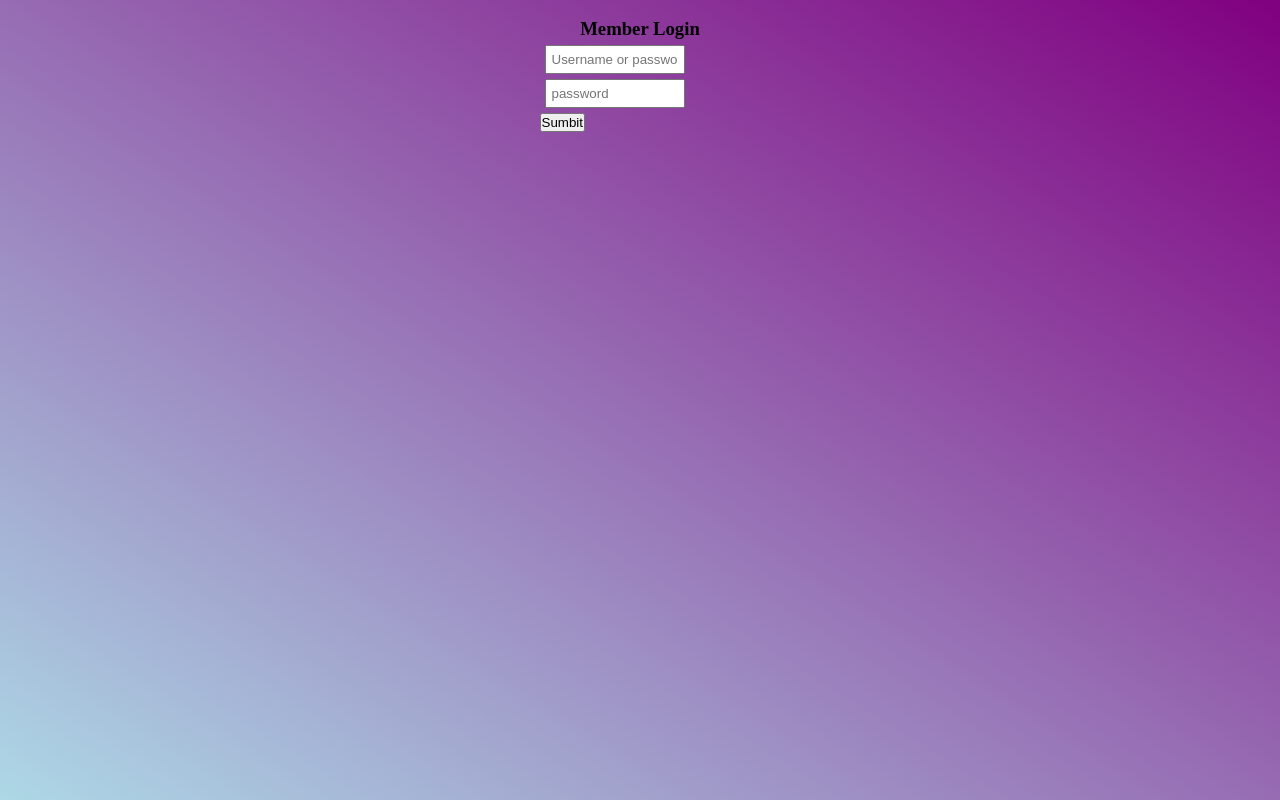
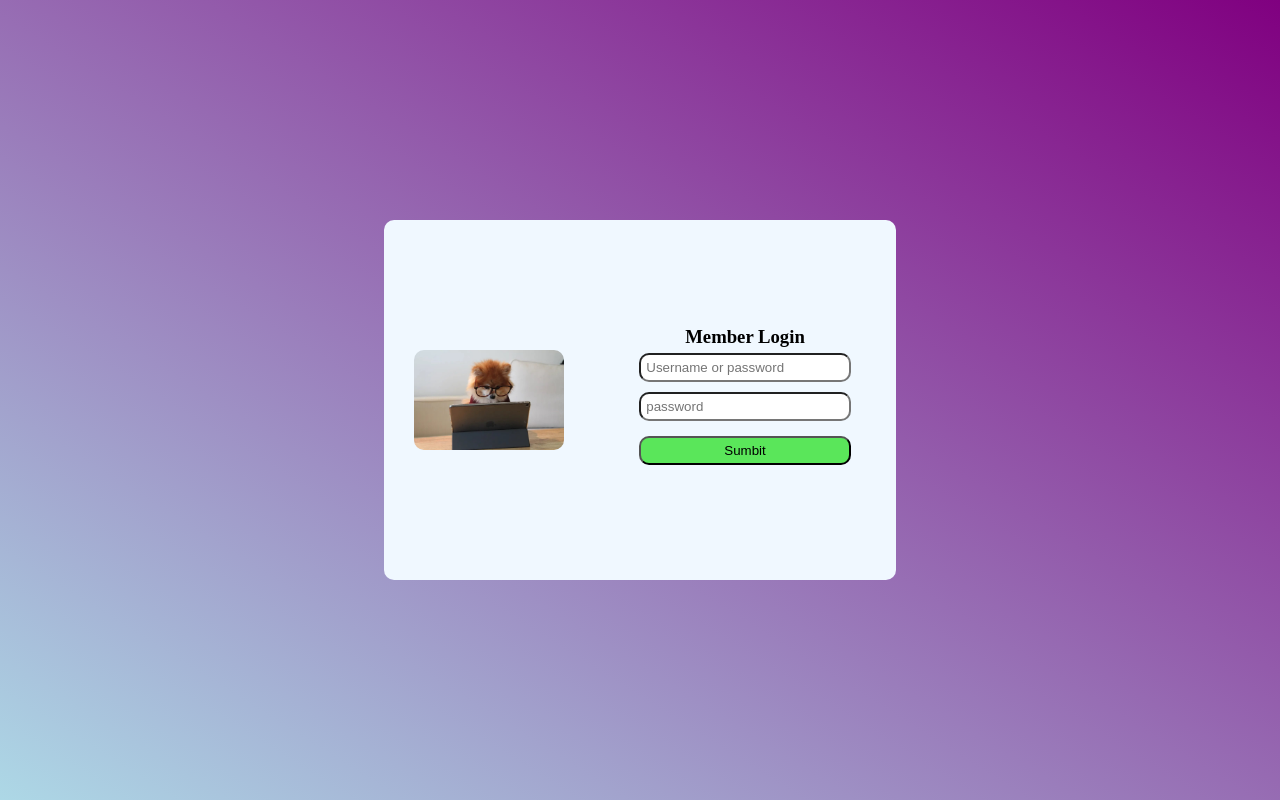
Before and after one commit to anjana732/DepartmentManagement, a PHP site: page /login.html in a window 1280 px wide. Run offline with PHP 8.4, Linux system fonts and the light colour scheme.

Commit message:
Completed Login page

```diff
--- a/lgnStyle.css
+++ b/lgnStyle.css
@@ -9,12 +9,17 @@ body{
     background: linear-gradient(to top right, lightblue, purple);
     background-repeat: no-repeat;
     background-size: cover;
+    display: flex;
+    justify-content: center;
+    align-items: center;
 }
 .container{
     display: flex;
-    flex-direction: column;
-    justify-content: center;
-    align-items: center;
+    justify-content: space-between;
+    background-color: rgb(240, 248, 255);
+    width: 40%;
+    border-radius: 10px;
+    height: 45%;
 }
 .container h3{
     text-align: center;
@@ -24,4 +29,33 @@ input{
     width: 70%;
     margin: 5px;
     padding: 5px;
+    border-radius: 10px;
+    outline: none;
+
 }
+.loginimg{
+    height: 100px;
+    width: 150px;
+    border-radius: 10px;
+}
+.left{
+    margin: 30px;
+    display: flex;
+    align-items: center;
+    justify-content: center;
+}
+.right{
+    width: 70%;
+    display: flex;
+    flex-direction: column;
+    align-items: center;
+    justify-content: center;
+}
+.btn{
+    margin: 10px;
+    padding: 5px;
+    border-radius: 10px;
+    width: 70%;
+    background-color: rgb(90, 230, 90);
+    cursor: pointer;
+}
--- a/login.html
+++ b/login.html
@@ -9,13 +9,13 @@
 <body>
     <div class="container">
         <div class="left">
-            <img src="" alt="">
+            <img class="loginimg" src="Assets/login.jpg" alt="loginimage">
         </div>
         <div class="right">
             <h3>Member Login</h3>
             <input type="email" name="email" id="email" placeholder="Username or password ">
             <input type="password" name="password" id="password" placeholder="password">
-            <button type="submit">Sumbit</button>
+            <button class="btn" type="submit">Sumbit</button>
         </div>
     </div>
 </body>
```
Also changed, not shown: Assets/login.jpg (added).
